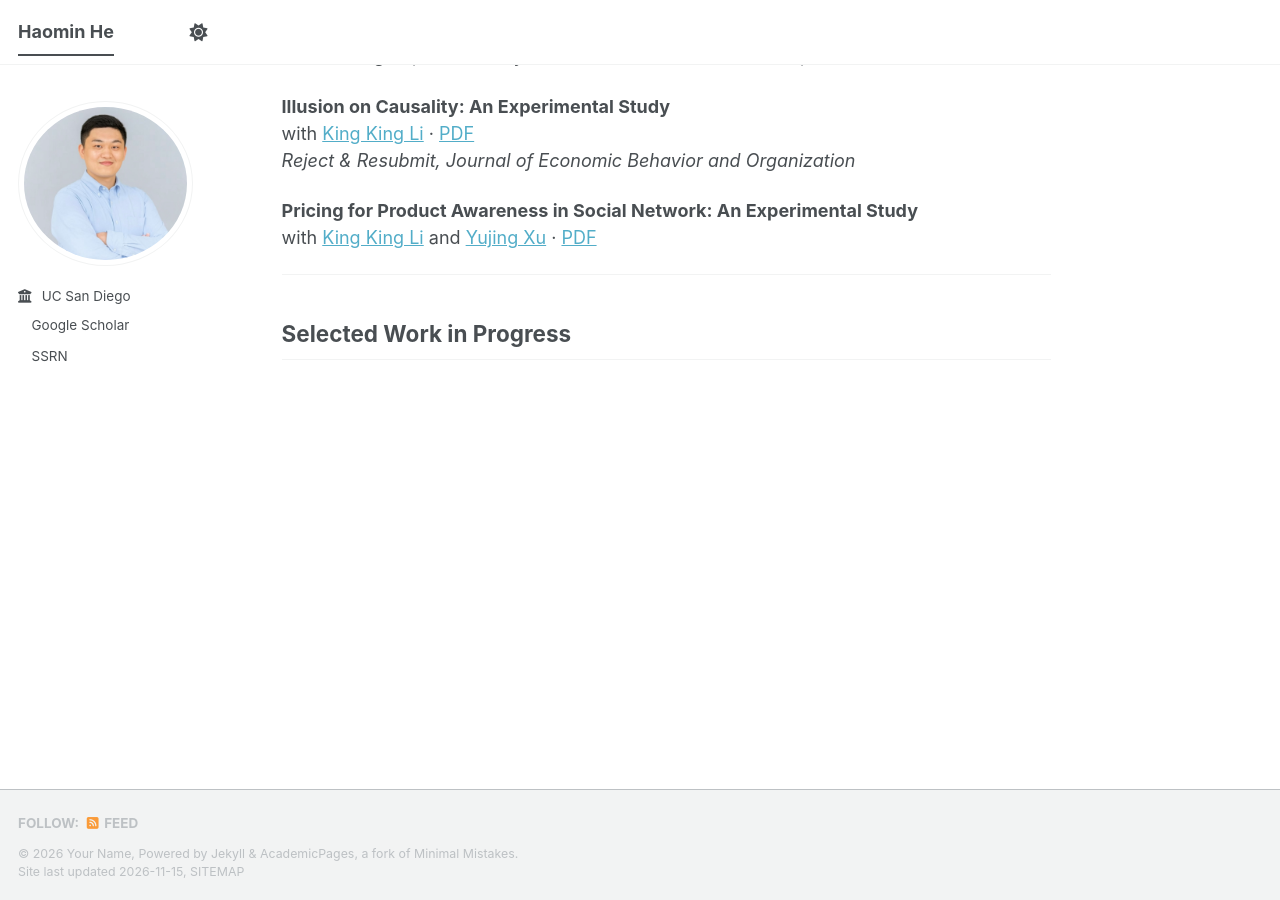
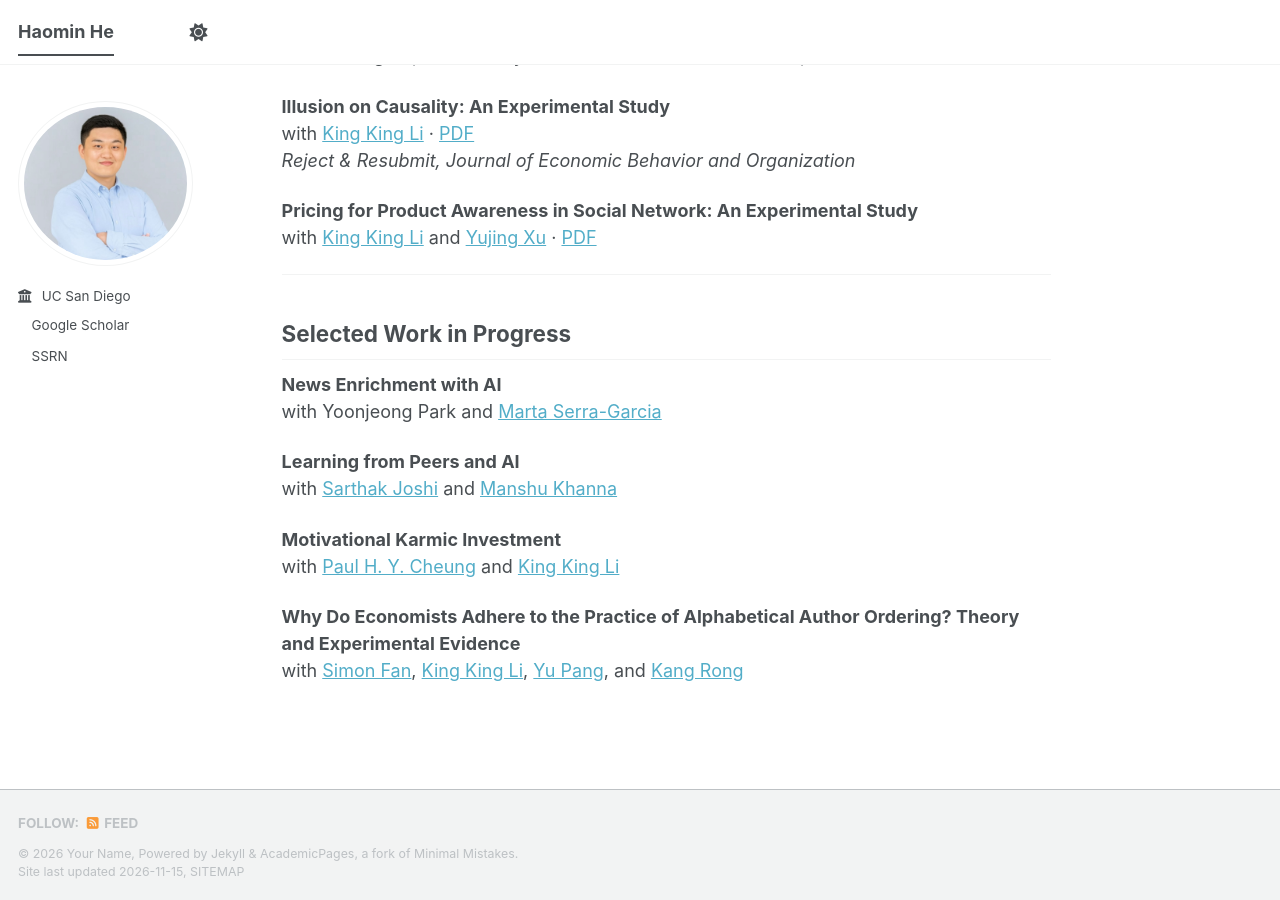
Before and after one commit to haomin-he/haomin-he.github.io, a Jekyll site: the page built from _pages/about.md, in a window 1280 px wide and 900 px high, scrolled down 507 px. Built offline with Jekyll 4.4.1, drawn with Linux system fonts in a browser that asks for light colours; a script bundle is joined from its source files by our own code; a style sheet for code colours, icons or effects is not loaded.

Commit message:
Update about.md

```diff
--- a/_pages/about.md
+++ b/_pages/about.md
@@ -36,3 +36,18 @@ with <a href="https://likklab.com/" target="_blank" rel="noopener noreferrer">Ki
 ---
 
 ## Selected Work in Progress
+
+**News Enrichment with AI**<br>
+with Yoonjeong Park and <a href="https://sites.google.com/site/martaserragarcia/" target="_blank" rel="noopener noreferrer">Marta Serra-Garcia</a>
+<br>
+
+**Learning from Peers and AI**<br>
+with <a href="https://sarthakjoshi.net/" target="_blank" rel="noopener noreferrer">Sarthak Joshi</a> and <a href="https://www.manshukhanna.com/" target="_blank" rel="noopener noreferrer">Manshu Khanna</a>
+<br>
+
+**Motivational Karmic Investment**<br>
+with <a href="https://www.paulcheung.net/" target="_blank" rel="noopener noreferrer">Paul H. Y. Cheung</a> and <a href="https://sbus.hsu.edu.hk/biography/dr-li-king-king/" target="_blank" rel="noopener noreferrer">King King Li</a>
+<br>
+
+**Why Do Economists Adhere to the Practice of Alphabetical Author Ordering? Theory and Experimental Evidence**<br>
+with <a href="https://www.ln.edu.hk/econ/people/faculty-economics/professor-fan-cheng-ze-simon" target="_blank" rel="noopener noreferrer">Simon Fan</a>, <a href="https://likklab.com/" target="_blank" rel="noopener noreferrer">King King Li</a>, <a href="https://sites.google.com/site/econyupang/home?authuser=0" target="_blank" rel="noopener noreferrer">Yu Pang</a>, and <a href="https://kangrong.weebly.com/" target="_blank" rel="noopener noreferrer">Kang Rong</a>
```
